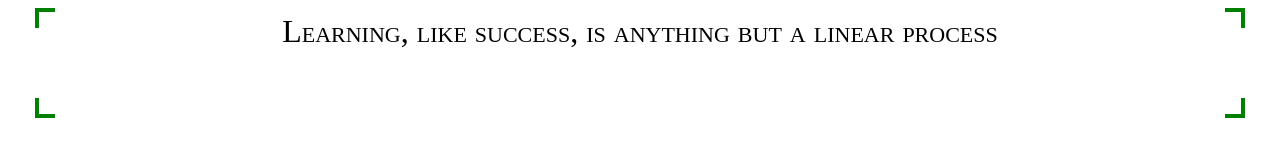
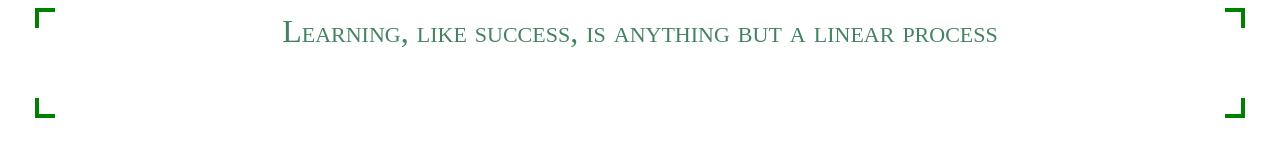
Before and after one commit to princessgot/notion, a plain HTML site: page quotes/index.html in a window 1280 px wide. Drawn offline with Linux system fonts and the light colour scheme.

Commit message:
Update index.html

```diff
--- a/quotes/index.html
+++ b/quotes/index.html
@@ -1,15 +1,16 @@
 <!DOCTYPE html>
 <html lang="en">
 <head>
-    <meta charset="UTF-8">
-    <meta name="viewport" content="width=device-width, initial-scale=1.0">
+    <link rel="preconnect" href="https://fonts.googleapis.com">
+    <link rel="preconnect" href="https://fonts.gstatic.com" crossorigin>
+    <link href="https://fonts.googleapis.com/css2?family=Concert+One&display=swap" rel="stylesheet">
     <title>Quote</title>
 
     <style>
 
         .widget {
             padding: 5px 5px ;
-            color: #000000;
+            color: #448361;
             text-align: center;
                 max-width: 95%;
             margin: auto;
@@ -40,8 +41,8 @@
     </style>
 </head>
     <link rel="preconnect" href="https://fonts.googleapis.com">
-<link rel="preconnect" href="https://fonts.gstatic.com" crossorigin>
-<link href="https://fonts.googleapis.com/css2?family=Concert+One&display=swap" rel="stylesheet">
+    <link rel="preconnect" href="https://fonts.gstatic.com" crossorigin>
+    <link href="https://fonts.googleapis.com/css2?family=Concert+One&display=swap" rel="stylesheet">
 
 <body>
 
```
